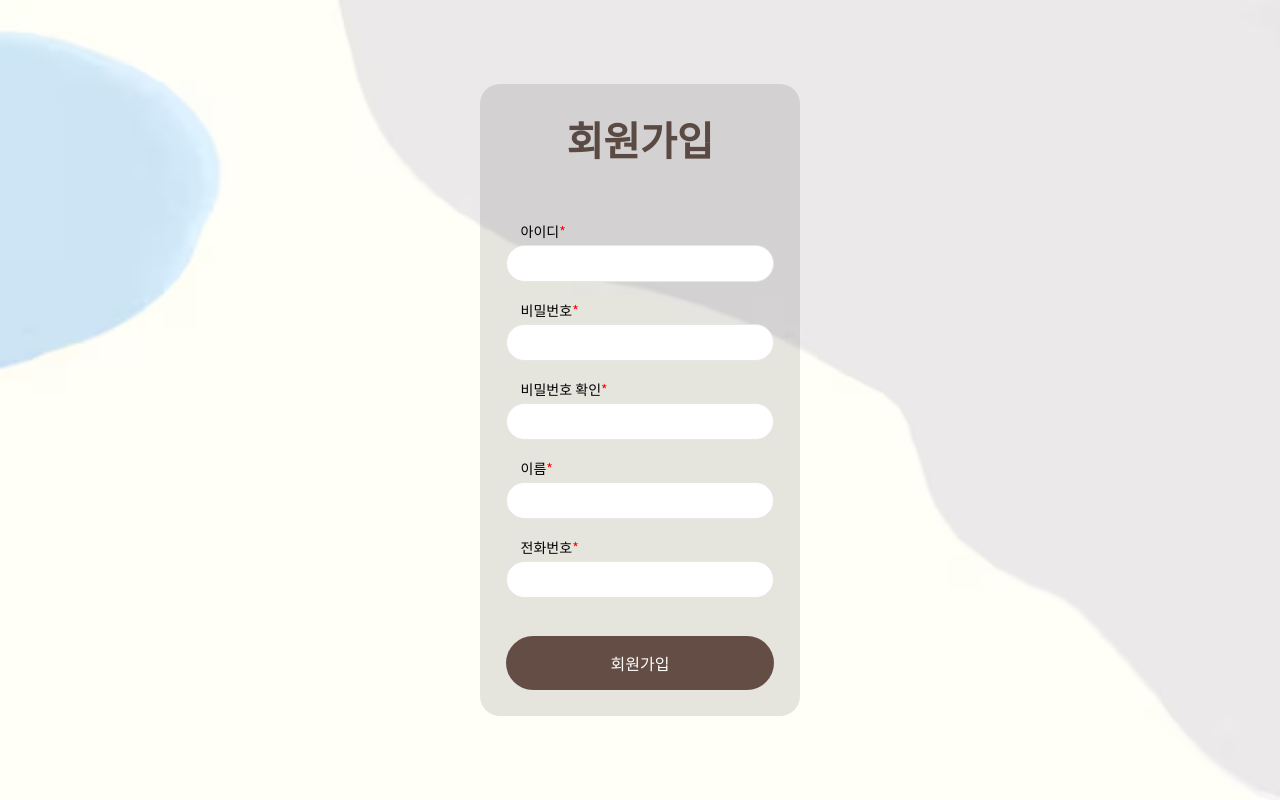
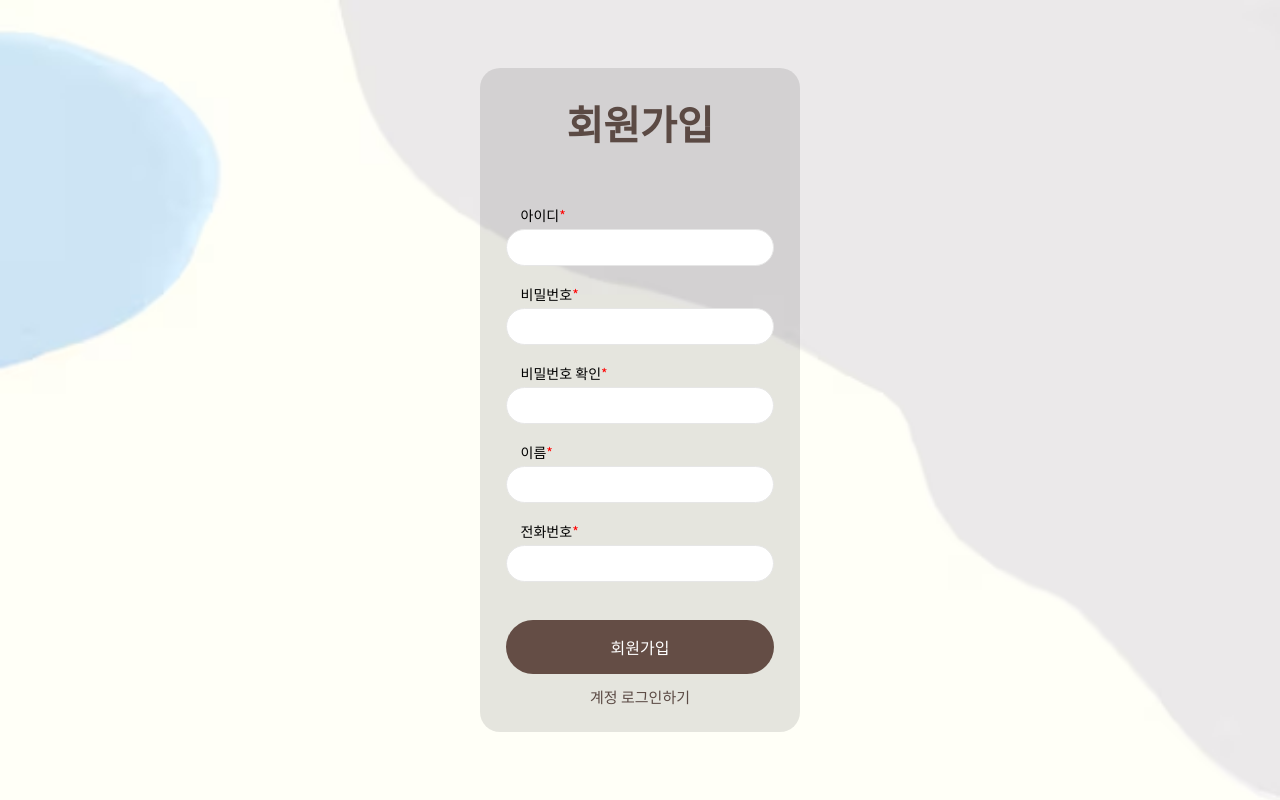
Before and after one commit to KoesJin/Daelim_TechFair, a React (Create React App) app: page /signuppage in a window 1280 px wide. Built offline with nearby package versions, Linux system fonts and the light colour scheme.

Commit message:
Add move loginPage button

```diff
--- a/src/page/SignupPage.jsx
+++ b/src/page/SignupPage.jsx
@@ -42,6 +42,9 @@ const SignupPage = () => {
           </div>
           <button type="submit" className={styles.button}>회원가입</button>
         </form>
+        <div className={styles.options}>
+          <span className={styles.optionLink} onClick={() => { navigate('/signinpage'); }}>계정 로그인하기</span>
+        </div>
       </div>
     </div>
   );
```
